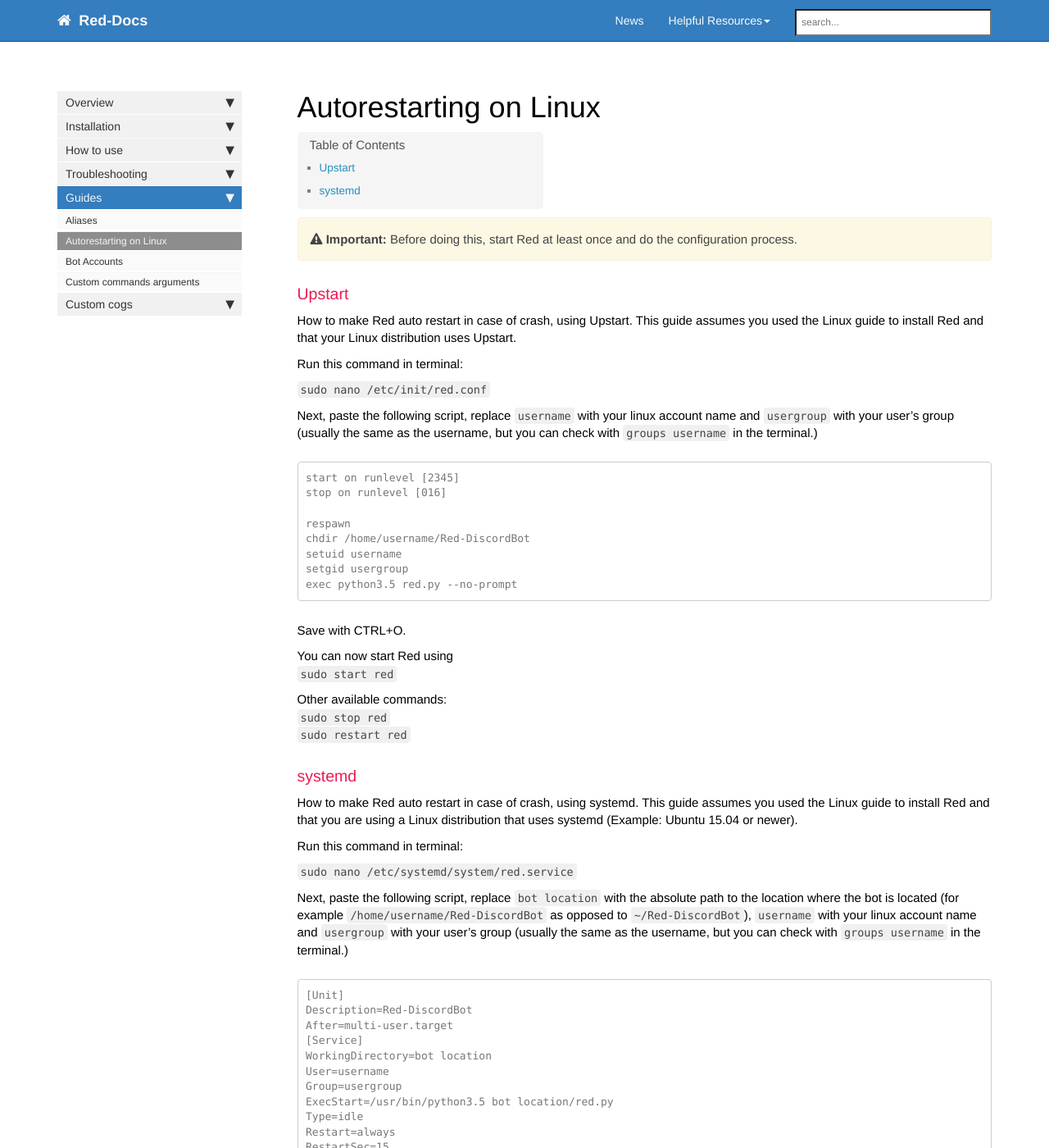
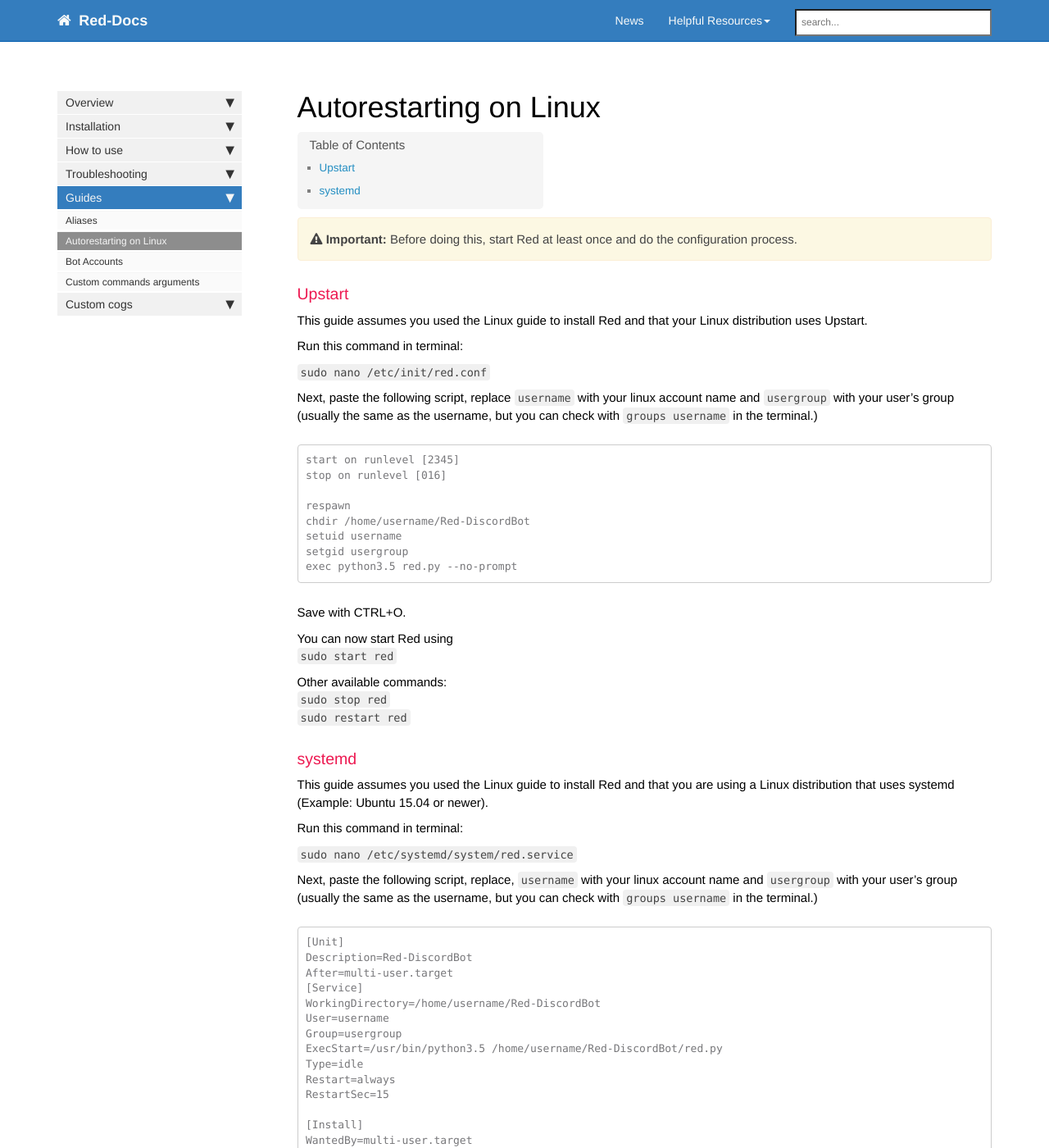
Before and after one commit to Twentysix26/Red-Docs, a Jekyll site: the page built from red/red_guide_linux_autostart.md, in a window 1280 px wide and 1400 px high. Shown: the whole window at 82% size. Built offline with Jekyll 4.4.1, drawn with Linux system fonts in a browser that asks for light colours; nearby versions of some CDN libraries; comment, search, counter and statistics services are not loaded; some of the changed text lies outside the part shown.

Commit message:
Fixes systemd guide

````diff
--- a/red/red_guide_linux_autostart.md
+++ b/red/red_guide_linux_autostart.md
@@ -8,7 +8,7 @@ permalink: /red_guide_linux_autostart/
 
 ### Upstart
 
-How to make Red auto restart in case of crash, using Upstart. This guide assumes you used the Linux guide to install Red and that your Linux distribution uses Upstart.
+This guide assumes you used the Linux guide to install Red and that your Linux distribution uses Upstart.
 
 Run this command in terminal:
 
@@ -37,23 +37,23 @@ Other available commands:
 `sudo restart red`
 
 ### systemd
-How to make Red auto restart in case of crash, using systemd. This guide assumes you used the Linux guide to install Red and that you are using a Linux distribution that uses systemd (Example: Ubuntu 15.04 or newer).
+This guide assumes you used the Linux guide to install Red and that you are using a Linux distribution that uses systemd (Example: Ubuntu 15.04 or newer).
 
 Run this command in terminal:
 
 `sudo nano /etc/systemd/system/red.service`
 
-Next, paste the following script, replace `bot location` with the absolute path to the location where the bot is located (for example `/home/username/Red-DiscordBot` as opposed to `~/Red-DiscordBot`),  `username` with your linux account name and `usergroup` with your user's group (usually the same as the username, but you can check with `groups username` in the terminal.)
+Next, paste the following script, replace, `username` with your linux account name and `usergroup` with your user's group (usually the same as the username, but you can check with `groups username` in the terminal.)
 
 ```
 [Unit]
 Description=Red-DiscordBot
 After=multi-user.target
 [Service]
-WorkingDirectory=bot location
+WorkingDirectory=/home/username/Red-DiscordBot
 User=username
 Group=usergroup
-ExecStart=/usr/bin/python3.5 bot location/red.py
+ExecStart=/usr/bin/python3.5 /home/username/Red-DiscordBot/red.py
 Type=idle
 Restart=always
 RestartSec=15
````
